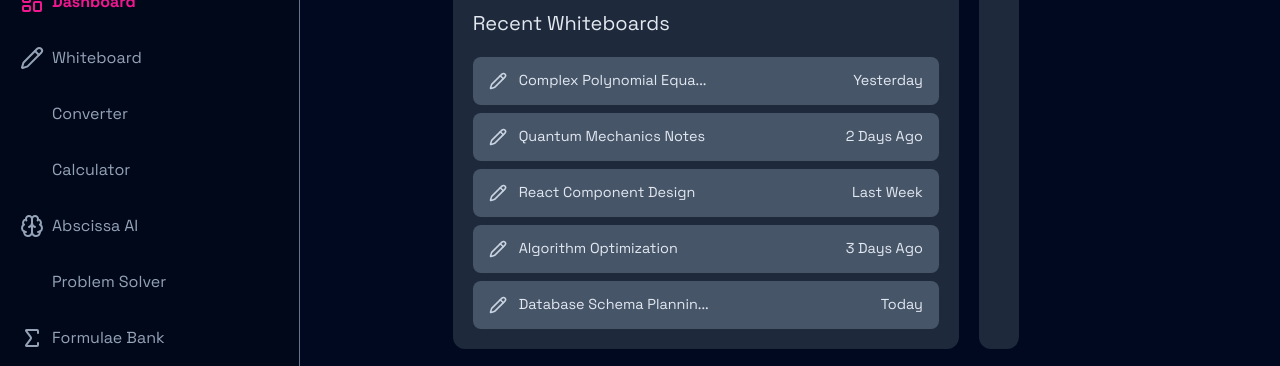
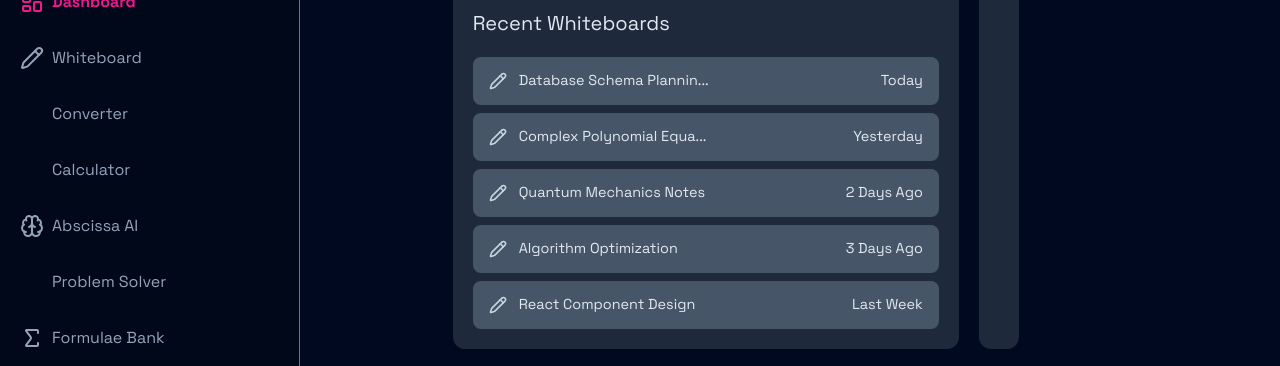
Before and after one commit to fisayo-dev/abscissa, a React (Vite) app in the folder frontend/: page /dashboard in a window 1280 px wide. Shown: the part 135-501 px from the top of the page. Built offline with nearby package versions, Linux system fonts and the light colour scheme; some icons are missing.

Commit message:
script: reposition sample whiteboard elements chronologically

```diff
--- a/frontend/src/pages/Private/UserHome.jsx
+++ b/frontend/src/pages/Private/UserHome.jsx
@@ -2,11 +2,11 @@ import { PencilIcon } from "lucide-react";
 
 const UserHome = () => {
   const sampleWhiteBoards = [
+    { title: "Database Schema Planning", date: "Today" },
     { title: "Complex Polynomial Equation", date: "Yesterday" },
     { title: "Quantum Mechanics Notes", date: "2 Days Ago" },
+    { title: "Algorithm Optimization", date: "3 Days Ago" },
     { title: "React Component Design", date: "Last Week" },
-    { title: "Algorithm Optimization", date: "3 Days Ago" },
-    { title: "Database Schema Planning", date: "Today" },
   ];
 
   return (
```
